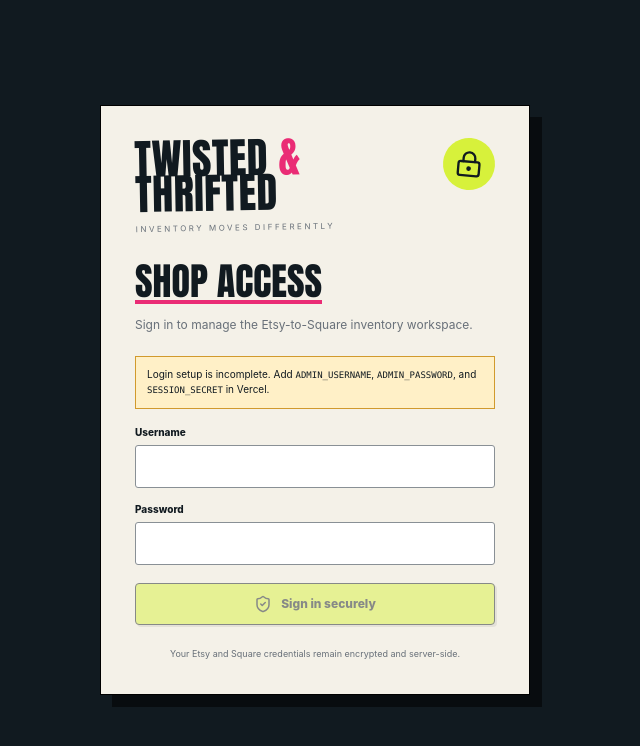
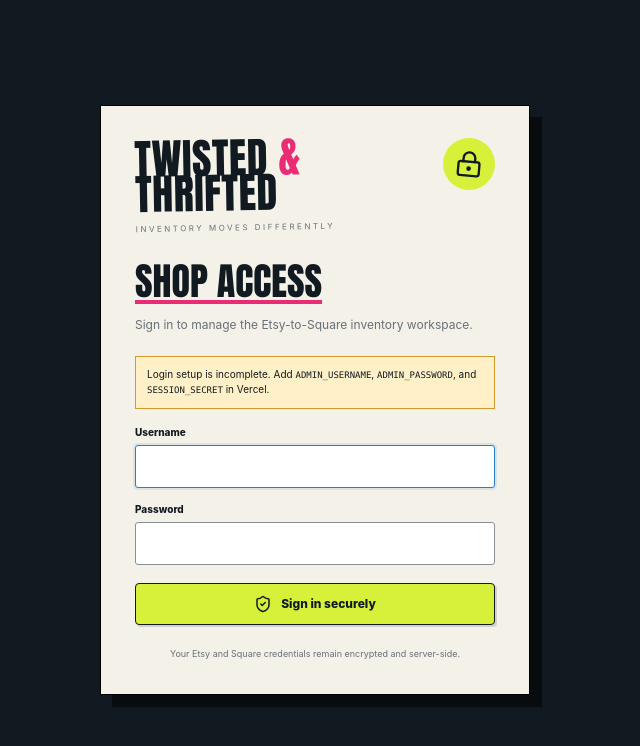
Before and after one commit to QueasyRider/tntinv, a Next.js app: page /login in a window 1280 px wide. Shown: the top 746 px of the page, without its empty margins (325-965 px from the left). Built offline with nearby package versions, Linux system fonts and the light colour scheme.

Commit message:
Keep login form fields usable

```diff
--- a/src/app/login/page.tsx
+++ b/src/app/login/page.tsx
@@ -28,9 +28,9 @@
       {error && <div className="login-error" role="alert">{error}</div>}
       <form action="/api/auth/login" method="post" className="login-form">
         <input type="hidden" name="next" value={safeNext(params.next)} />
-        <label><span>Username</span><input name="username" type="text" autoComplete="username" required autoFocus disabled={!configured} /></label>
-        <label><span>Password</span><input name="password" type="password" autoComplete="current-password" required disabled={!configured} /></label>
-        <button className="button lime" type="submit" disabled={!configured}><ShieldCheck size={18} /> Sign in securely</button>
+        <label><span>Username</span><input name="username" type="text" autoComplete="username" required autoFocus /></label>
+        <label><span>Password</span><input name="password" type="password" autoComplete="current-password" required /></label>
+        <button className="button lime" type="submit"><ShieldCheck size={18} /> Sign in securely</button>
       </form>
       <small className="login-note">Your Etsy and Square credentials remain encrypted and server-side.</small>
     </section>
```
